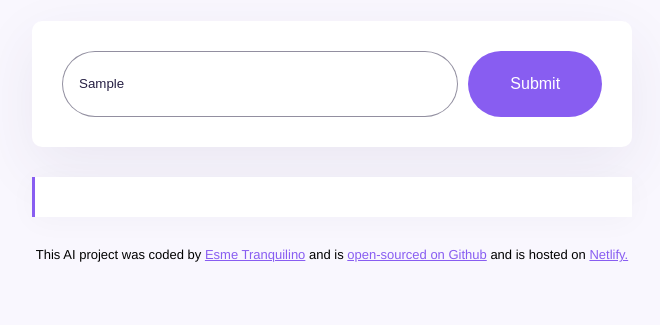
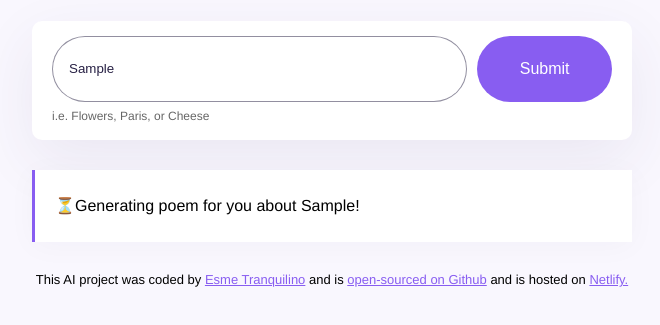
Before and after one commit to esmetranquilino/poems-generator, a plain HTML site: page index.html in a window 1280 px wide. Both pictures are taken after typing "Sample" into the empty fields and a click on the input 843 px from the left and 315 px from the top of the page. Shown: the part 231-556 px from the top of the page, without its empty margins (308-968 px from the left). Drawn offline with nearby package versions, Linux system fonts and the light colour scheme; no server answers.

Commit message:
improved UX

```diff
--- a/index.html
+++ b/index.html
@@ -15,6 +15,7 @@
         </header>
 
         <main>
+            <div class="form-container">
                 <form id="poem-generator-form">
                     <input type="text"
                         placeholder="Enter topic of the poem"
@@ -26,7 +27,9 @@
                     />
                     <input type="submit"  class="submitBtn" />
                 </form>
-            <div class="poem-container" id="poem">
+                <div class="hint">i.e. Flowers, Paris, or Cheese</div>
+            </div>
+            <div class="poem-container hidden" id="poem">
             </div>
         </main>
         <footer>This AI project was coded by <a href="https://github.com/esmetranquilino" target="_blank">Esme Tranquilino</a>
--- a/src/index.js
+++ b/src/index.js
@@ -18,6 +18,10 @@ function generatePoem (event) {
     let context = "You are a romantic poem expert and love to write short poems. Your mission is to generate a four line poem and separate each line with a <br/>. Make sure to follow user instructions. Sign the poem with `SheCodes AI` in bold inside a <strong> element.";
     let apiUrl = `https://api.shecodes.io/ai/v1/generate?prompt=${prompt}&context=${context}&key=${apiKey}`;
 
+    let poemElement = document.querySelector(".poem-container");
+    poemElement.classList.remove("hidden")
+    poemElement.innerHTML = `<div class="generating">⏳Generating poem for you about ${instructionsInput.value}! </div>`
+
     console.log("generate poem")
     console.log(`Prompt: ${prompt}`)
     console.log(`context: ${context}`);
--- a/src/style.css
+++ b/src/style.css
@@ -16,19 +16,27 @@ h1 {
     color:#272044
 }
 
+.form-container {
+    padding:15px 20px;
+    background-color: white;
+    border-radius: 10px;
+    margin-bottom:30px ;
+    box-shadow: 0px 20px 60px rgba(65, 50, 100, 0.08);
+}
+
+.hint {
+    line-height:1.5 ;
+    font-size: 12px;
+    margin-top: 5px;
+    opacity: 0.6;
+}
+
 header {
     margin-bottom: 20px;
 }
 
 form {
-    padding: 30px;
-    background-color: white;
-    border-radius: 10px;
     display: flex;
-    margin-bottom:30px ;
-    box-shadow: 0px 20px 60px rgba(65, 50, 100, 0.08);
-
-
 }
 
 a {
@@ -65,6 +73,11 @@ a {
     box-shadow: 0px 4px 30px 0px rgba(39, 33, 66, 0.03);
 }
 
+.hidden {
+    display: none;
+
+}
+
 .poem-container strong {
     color: #885df1
 }
@@ -75,3 +88,19 @@ footer {
 
 
 }
+
+.generating {
+    animation: blink 1s step-start 0s infinite;
+}
+
+@keyframes blink {
+    50% {
+      opacity:0;
+    }
+}
+
+@-webkit-keyframes blink-animation {
+    to {
+        visibility: hidden;
+    }
+}
```
Lines whose indentation alone changed are shown as unchanged.
